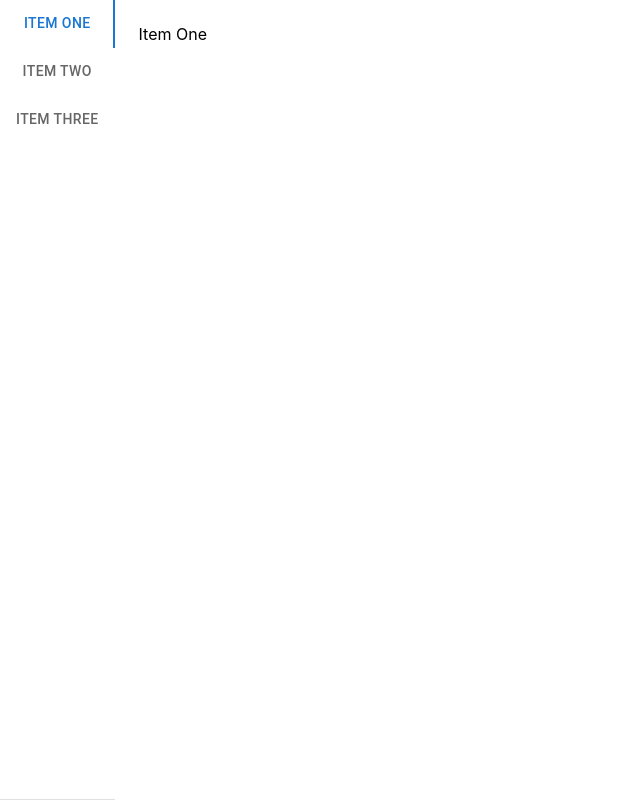
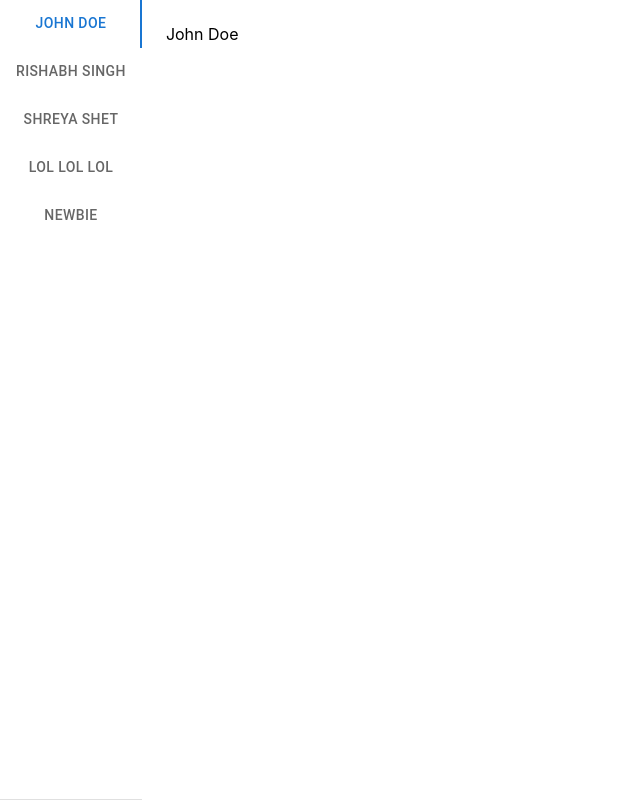
Before and after one commit to shreyaaashet/test-tabs, a React (Create React App) app: page / in a window 1280 px wide. Shown: the whole page, without its empty margins (0-640 px from the left). Built offline with nearby package versions, Linux system fonts and the light colour scheme.

Commit message:
feat: add data rendering in tabs dynamically

```diff
--- a/src/App.js
+++ b/src/App.js
@@ -1,34 +1,77 @@
-import * as React from 'react';
-import Box from '@mui/material/Box';
-import Tab from '@mui/material/Tab';
-import TabContext from '@mui/lab/TabContext';
-import TabList from '@mui/lab/TabList';
-import TabPanel from '@mui/lab/TabPanel';
+import * as React from "react";
+import Box from "@mui/material/Box";
+import Tab from "@mui/material/Tab";
+import TabContext from "@mui/lab/TabContext";
+import TabList from "@mui/lab/TabList";
+import TabPanel from "@mui/lab/TabPanel";
 // import { Tabs } from '@mui/material';
 
 export default function App() {
-  const [value, setValue] = React.useState('1');
+  const [value, setValue] = React.useState(0);
+  const [conversations, setConversations] = React.useState([
+    {
+      id: "1",
+      userName: "John Doe",
+    },
+    {
+      id: "2",
+      userName: "Rishabh Singh",
+    },
+    {
+      id: "3",
+      userName: "Shreya Shet",
+    },
+    {
+      id: "4",
+      userName: "Lol LOl LOl",
+    },
+    {
+      id: "5",
+      userName: "Newbie",
+    },
+  ]);
 
   const handleChange = (event, newValue) => {
+    console.log(value);
     setValue(newValue);
   };
 
   return (
-    <Box sx={{ flexGrow: 1, bgcolor: 'background.paper', display: 'flex', height: "100vh" }}>
-      {/* <Tabs orientation="vertical"> */}
-      <TabContext value={value}   variant="scrollable">
-        <Box sx={{ borderBottom: 1, borderColor: 'divider' }}>
-          <TabList onChange={handleChange} aria-label="lab API tabs example" orientation="vertical" variant="scrollable">
-            <Tab label="Item One" value="1" />
-            <Tab label="Item Two" value="2" />
-            <Tab label="Item Three" value="3" />
+    <Box
+      sx={{
+        flexGrow: 1,
+        bgcolor: "background.paper",
+        display: "flex",
+        height: "100vh",
+      }}
+    >
+      <TabContext value={value} variant="scrollable">
+        <Box sx={{ borderBottom: 1, borderColor: "divider" }}>
+          <TabList
+            // value={conversations}
+            onChange={handleChange}
+            aria-label="lab API tabs example"
+            orientation="vertical"
+            variant="scrollable"
+          >
+            {conversations &&
+              conversations.map((conversation, index) => {
+                console.log(index);
+                return (
+                  <Tab label={conversation.userName} value={parseInt(index)} />
+                );
+              })}
           </TabList>
         </Box>
-        <TabPanel value="1">Item One</TabPanel>
-        <TabPanel value="2">Item Two</TabPanel>
-        <TabPanel value="3">Item Three</TabPanel>
+        {conversations &&
+          conversations.map((conversation, index) => {
+            return (
+              <TabPanel value={parseInt(index)}>
+                {conversation.userName}
+              </TabPanel>
+            );
+          })}
       </TabContext>
-      {/* </Tabs> */}
     </Box>
   );
 }
```
Also changed, not shown: 1 other file (tests, documents, lock files or other folders).
